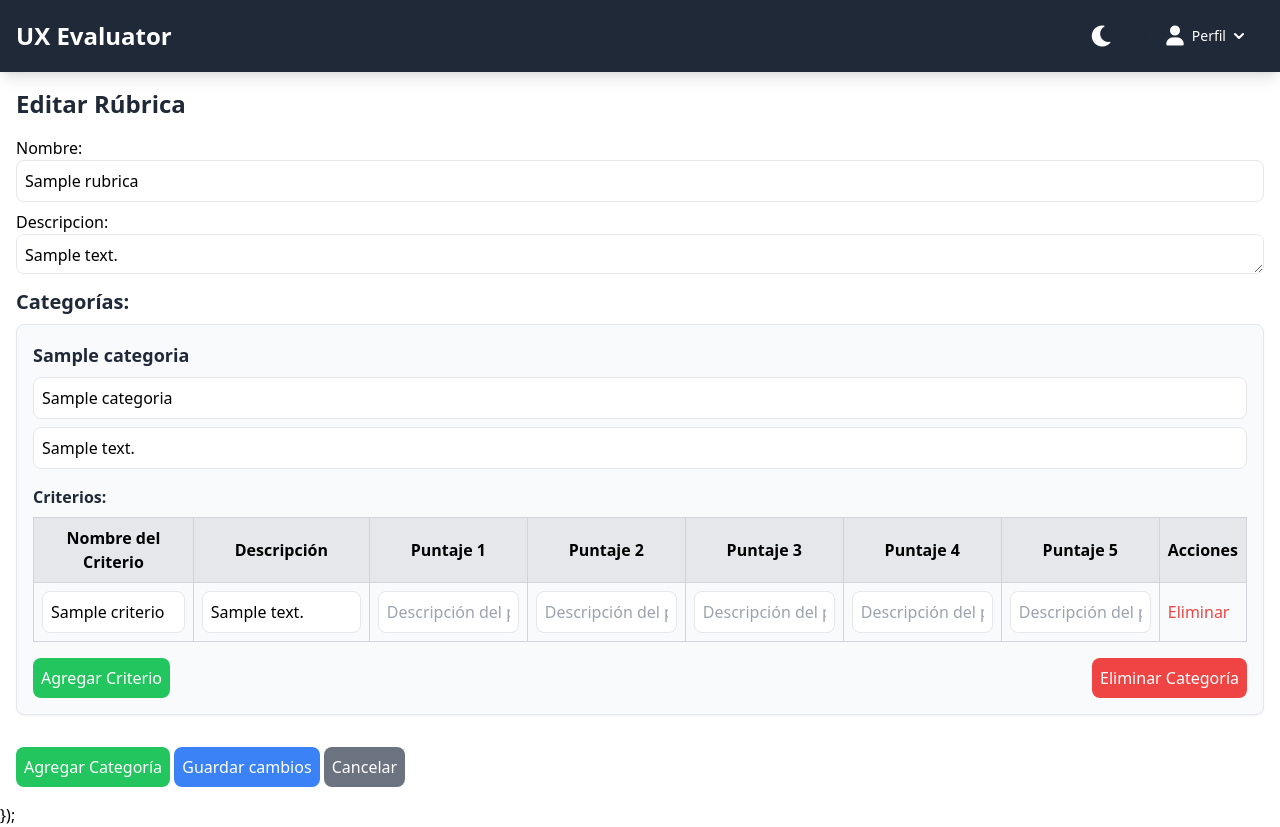
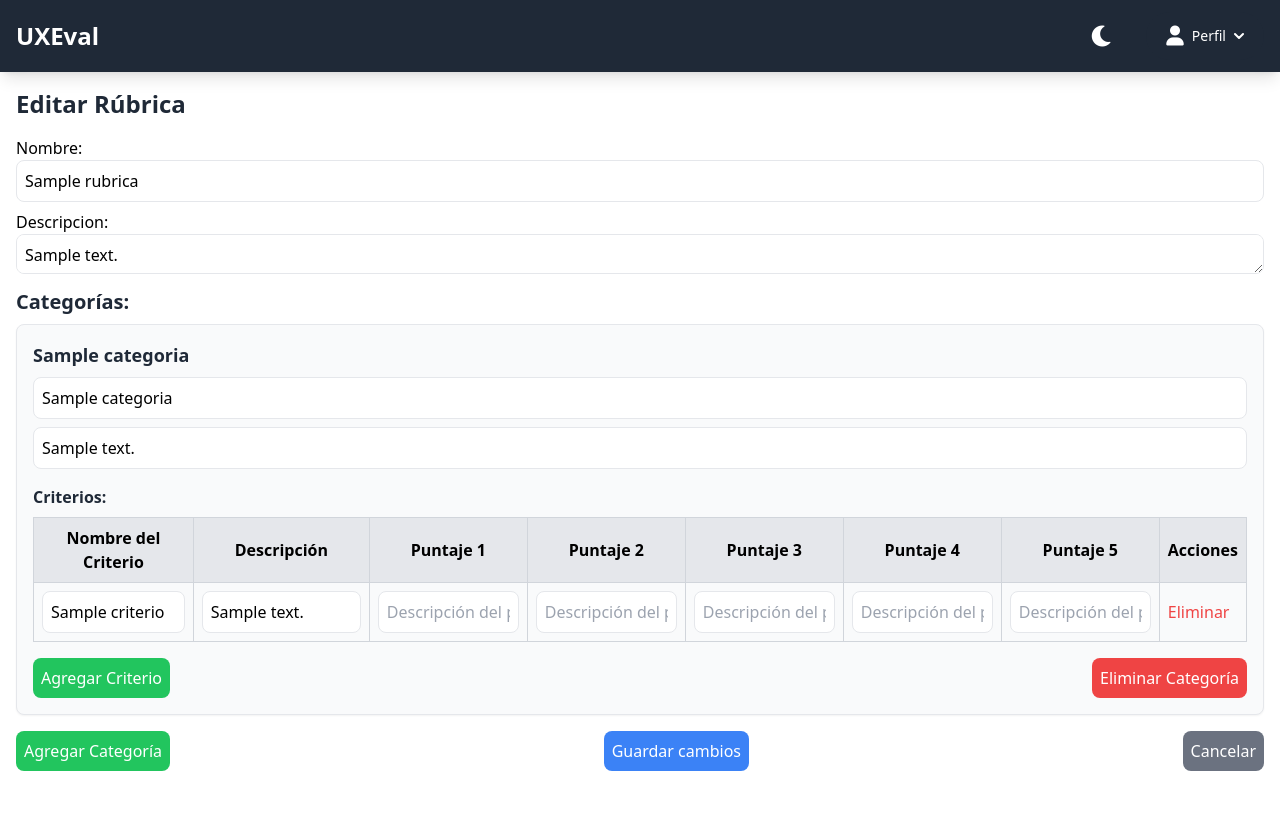
Before and after one commit to DavidG2115/UXEvaluatorRail, a Django app: page /editar/1/ in a window 1280 px wide. After the commit the page ends 771 px from the top, so only its background shows below. Run offline with Django 5.2, Linux system fonts and the light colour scheme; a user stored in the database is signed in; tables that the repository leaves empty hold one stand-in row (values such as "Sample post"); some libraries are stand-ins or nearby versions.

Commit message:
Correccion de pequenos errores en interfaces

```diff
--- a/evaluatorUx/ux/templates/base.html
+++ b/evaluatorUx/ux/templates/base.html
@@ -6,7 +6,7 @@
     <meta charset="UTF-8">
     <meta http-equiv="X-UA-Compatible" content="IE=edge">
     <meta name="viewport" content="width=device-width, initial-scale=1.0">
-    <title>Ux Evaluator</title>
+    <title>UxEval</title>
      <!-- Font Awesome -->
      <link href="https://cdnjs.cloudflare.com/ajax/libs/font-awesome/6.0.0-beta3/css/all.min.css" rel="stylesheet">
 
@@ -62,7 +62,7 @@
   <div class="container mx-auto px-4 py-3 flex justify-between items-center">
     <!-- Enlace a la izquierda para redirigir al inicio -->
     <a class="text-2xl font-bold text-white dark:text-white" href="{% url 'index' %}">
-      UX Evaluator
+      UXEval
     </a>
 
     <!-- Botones en la navbar -->
--- a/evaluatorUx/ux/templates/registration/login.html
+++ b/evaluatorUx/ux/templates/registration/login.html
@@ -1,6 +1,6 @@
 {% extends 'base.html' %}
 
-{% block title %}UX Evaluator{% endblock %}
+{% block title %}UXEval{% endblock %}
 
 {% block content %}
 <section class="bg-gray-800 dark:bg-gray-900 min-h-screen flex justify-center items-center">
--- a/evaluatorUx/ux/templates/rubricas/crear.html
+++ b/evaluatorUx/ux/templates/rubricas/crear.html
@@ -8,7 +8,7 @@
 
         <!-- Botón para cargar una rúbrica predefinida -->
         {% if rubrica_predefinida %}
-            <button type="submit" name="cargar_predefinida" class="bg-blue-500 text-white px-4 py-2 rounded mt-2 hover:bg-blue-600 transition duration-200 ease-in-out">
+            <button type="submit" name="cargar_predefinida" class="bg-blue-500 text-white px-4 py-2 mb-4 rounded mt-2 hover:bg-blue-600 transition duration-200 ease-in-out">
                 Cargar Rúbrica Predefinida
             </button>
         {% endif %}
--- a/evaluatorUx/ux/templates/rubricas/editar_rubrica.html
+++ b/evaluatorUx/ux/templates/rubricas/editar_rubrica.html
@@ -72,11 +72,39 @@
             {% endfor %}
         </div>
 
-        <button type="button" id="btn-agregar-categoria" class="mt-4 p-2 bg-green-500 text-white rounded-lg hover:bg-green-600">Agregar Categoría</button>
 
-        <button type="button" id="btn-guardar-cambios" class="mt-4 p-2 bg-blue-500 text-white rounded-lg hover:bg-blue-600">Guardar cambios</button>
-        <button type="button" onclick="window.location.href = '{% url 'ver_rubrica' rubrica.id %}'" class="mt-4 p-2 bg-gray-500 text-white rounded-lg hover:bg-gray-600">Cancelar</button>
+        <!-- Botones principales -->
+        <div class="flex justify-between mt-4">
+            <button type="button" id="btn-agregar-categoria" class="p-2 bg-green-500 text-white rounded-lg hover:bg-green-600">
+                Agregar Categoría
+            </button>
+
+            <button type="button" id="btn-guardar-cambios" class="p-2 bg-blue-500 text-white rounded-lg hover:bg-blue-600">
+                Guardar cambios
+            </button>
+
+            <button type="button" id="btn-cancelar" class="p-2 bg-gray-500 text-white rounded-lg hover:bg-gray-600">
+                Cancelar
+            </button>
+        </div>
+
     </form>
+</div>
+
+<!-- Modal de Confirmación de Cancelación -->
+<div id="cancelModal" class="fixed inset-0 flex items-center justify-center bg-black bg-opacity-50 hidden">
+    <div class="bg-white dark:bg-gray-800 p-6 rounded-lg shadow-lg max-w-sm w-full">
+        <h2 class="text-xl font-bold mb-4 text-gray-800 dark:text-white">Confirmar Cancelación</h2>
+        <p class="mb-4 text-gray-700 dark:text-gray-300">¿Estás seguro de que deseas cancelar? Todos los cambios no guardados se perderán.</p>
+        <div class="flex justify-end">
+            <button id="closeModal" class="mr-2 px-4 py-2 bg-gray-500 text-white rounded-lg hover:bg-gray-600">
+                No, regresar
+            </button>
+            <button id="confirmCancel" class="px-4 py-2 bg-red-500 text-white rounded-lg hover:bg-red-600">
+                Sí, cancelar
+            </button>
+        </div>
+    </div>
 </div>
 
 <!-- Modal -->
@@ -201,7 +229,29 @@ document.addEventListener('DOMContentLoaded', function() {
     document.getElementById('confirmar').addEventListener('click', function() {
         document.getElementById('rubricaForm').submit();
     });
+
+    // Seleccionar los elementos del modal
+    const cancelModal = document.getElementById('cancelModal');
+    const btnCancel = document.getElementById('btn-cancelar');
+    const btnCloseModal = document.getElementById('closeModal');
+    const btnConfirmCancel = document.getElementById('confirmCancel');
+
+    // Mostrar el modal cuando se hace clic en "Cancelar"
+    btnCancel.addEventListener('click', () => {
+        cancelModal.classList.remove('hidden');
+    });
+
+    // Cerrar el modal cuando se hace clic en "No, regresar"
+    btnCloseModal.addEventListener('click', () => {
+        cancelModal.classList.add('hidden');
+    });
+
+    // Redirigir al usuario cuando confirme la cancelación
+    btnConfirmCancel.addEventListener('click', () => {
+        window.location.href = '{% url "ver_rubrica" rubrica.id %}';
+    });
 });
+
 document.addEventListener('DOMContentLoaded', function() {
     let categoriaIdAEliminar = null;
 
@@ -234,7 +284,5 @@ document.addEventListener('DOMContentLoaded', function() {
     });
 });
 </script>
-});
-</script>
 
 {% endblock %}
--- a/evaluatorUx/ux/templates/rubricas/index.html
+++ b/evaluatorUx/ux/templates/rubricas/index.html
@@ -1,10 +1,10 @@
 {% extends 'base.html' %}
-{% block title %}UX Evaluator{% endblock %}
+{% block title %}UXEval{% endblock %}
 
 
 {% block content %}
 <div class="container mx-auto mt-12 px-4">
-    <h1 class="text-center text-4xl font-bold mb-8 text-gray-800 dark:text-white">Bienvenido a la Evaluación UX</h1>
+    <h1 class="text-center text-4xl font-bold mb-8 text-gray-800 dark:text-white">Bienvenido a UXEval</h1>
 
     <div class="flex justify-center mt-8">
         {% if rubricas %}
```
Also changed, not shown: evaluatorUx/ux/templates/rubricas/realizar_evaluacion.html (+7 -2 lines).
